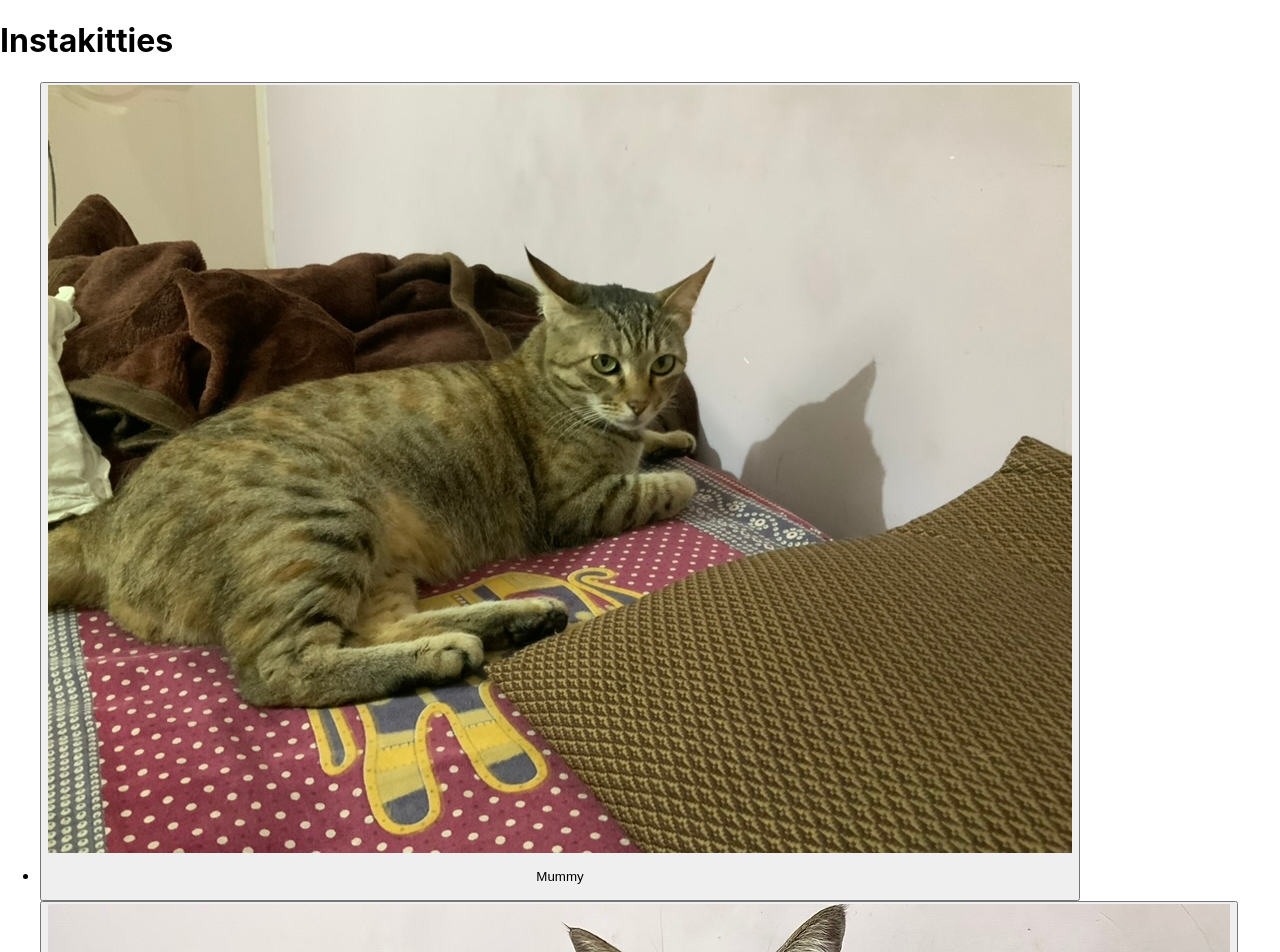
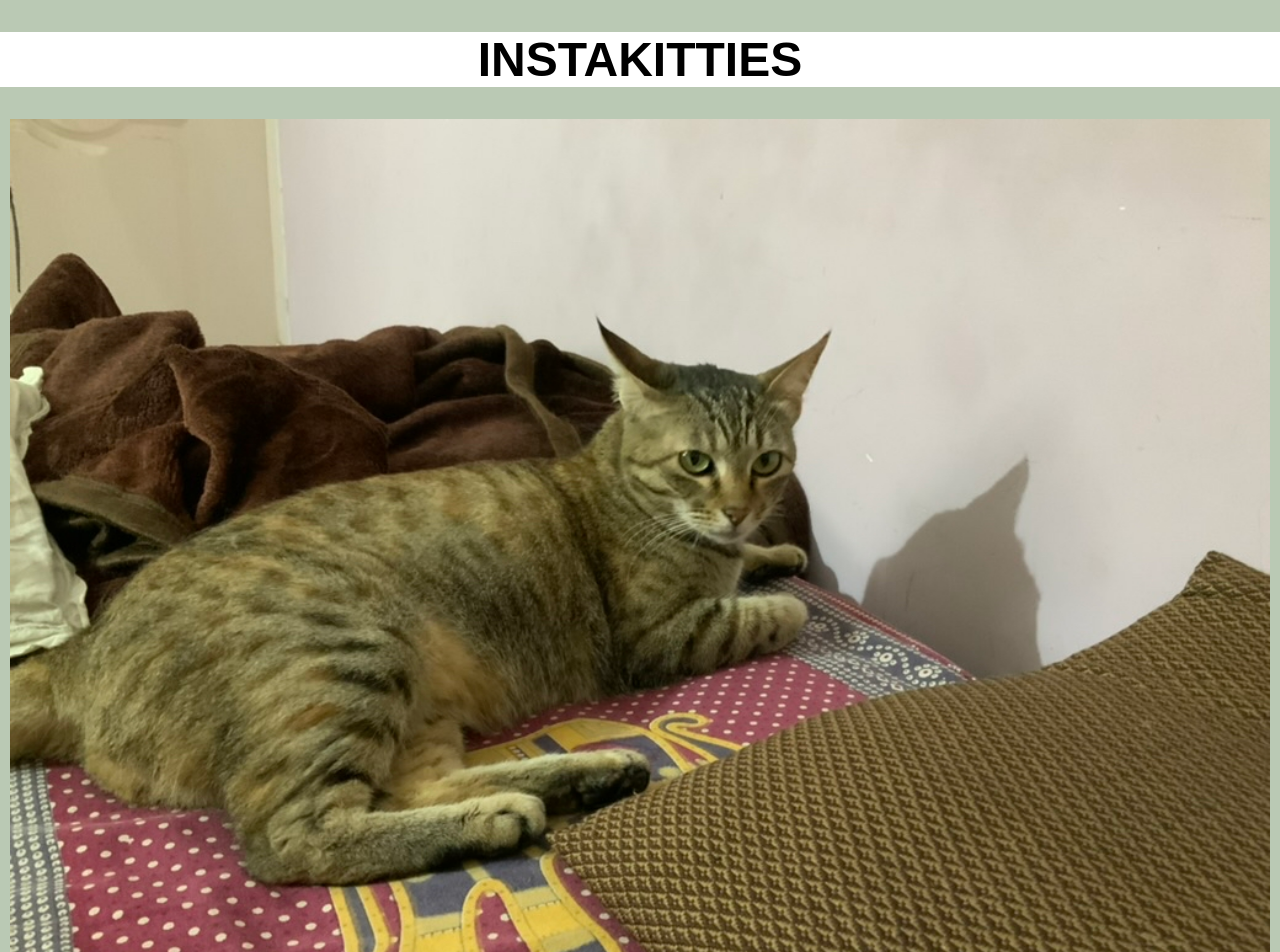
Before and after one commit to keshav-c/Instakitties, a React (Create React App) app: page / in a window 1280 px wide. Shown: the top 952 px of the page. Built offline with nearby package versions, Linux system fonts and the light colour scheme.

Commit message:
Add and apply styles from the book resources

```diff
--- a/src/App.css
+++ b/src/App.css
@@ -1,38 +1,68 @@
-.App {
-  text-align: center;
+body {
+  background-color: #bac9b4;
+  font-family: Arial, sans-serif;
 }
 
-.App-logo {
-  height: 40vmin;
-  pointer-events: none;
+.header-component h1 {
+  background: white;
+  text-align: center;
+  text-transform: uppercase;
+  font-size: 3em;
+  width: 100%;
 }
 
-@media (prefers-reduced-motion: no-preference) {
-  .App-logo {
-    animation: App-logo-spin infinite 20s linear;
-  }
-}
-
-.App-header {
-  background-color: #282c34;
-  min-height: 100vh;
+.post-list {
+  padding: 0 10px;
+  margin: 0;
+  flex: 1;
   display: flex;
   flex-direction: column;
   align-items: center;
-  justify-content: center;
-  font-size: calc(10px + 2vmin);
-  color: white;
 }
 
-.App-link {
-  color: #61dafb;
+.post-component {
+  display: flex;
+  flex-direction: column;
+  width: 100%;
+  margin: 0 0 20px 0;
+  list-style: none;
+  border: none;
 }
 
-@keyframes App-logo-spin {
-  from {
-    transform: rotate(0deg);
-  }
-  to {
-    transform: rotate(360deg);
-  }
+.post-component p {
+  margin: 0;
+  padding: 4px 10px;
+  background: rgb(96, 125, 139);
+  color: rgb(202, 238, 255);
+  font-size: 1.3em;
 }
+
+.post-component img {
+  width: 100%;
+  display: block;
+}
+
+.post-component button {
+  border: none;
+  padding: 0;
+  text-align: left;
+  cursor: pointer;
+}
+
+.app-content {
+  display: flex;
+  flex-direction: row;
+}
+
+.selected-item {
+  width: 70%;
+  display: flex;
+  flex-direction: column;
+  margin-right: 10px;
+}
+
+.selected-item p {
+  display: flex;
+  justify-content: center;
+  font-size: 2.5em;
+}
--- a/src/App.js
+++ b/src/App.js
@@ -8,35 +8,35 @@
 function App() {
   return (
     <div>
-      <header>
+      <header className='header-component'>
         <h1>Instakitties</h1>
       </header>
-      <ul>
-        <li>
+      <ul className='post-list'>
+        <li className='post-component'>
           <button>
             <img src={Mummy} alt="Mummy" />
             <p>Mummy</p>
           </button>
         </li>
-        <li>
+        <li className='post-component'>
           <button>
             <img src={ChengaLaxmi} alt="Chenga and Laxmi" />
             <p>Chenga and Laxmi</p>
           </button>
         </li>
-        <li>
+        <li className='post-component'>
           <button>
             <img src={Ivy} alt="" />
             <p>Ivy</p>
           </button>
         </li>
-        <li>
+        <li className='post-component'>
           <button>
             <img src={Eeshu} alt="Eeshu" />
             <p>Eeshu</p>
           </button>
         </li>
-        <li>
+        <li className='post-component'>
           <button>
             <img src={Cheetu} alt="Cheetu" />
             <p>Cheetu</p>
```
